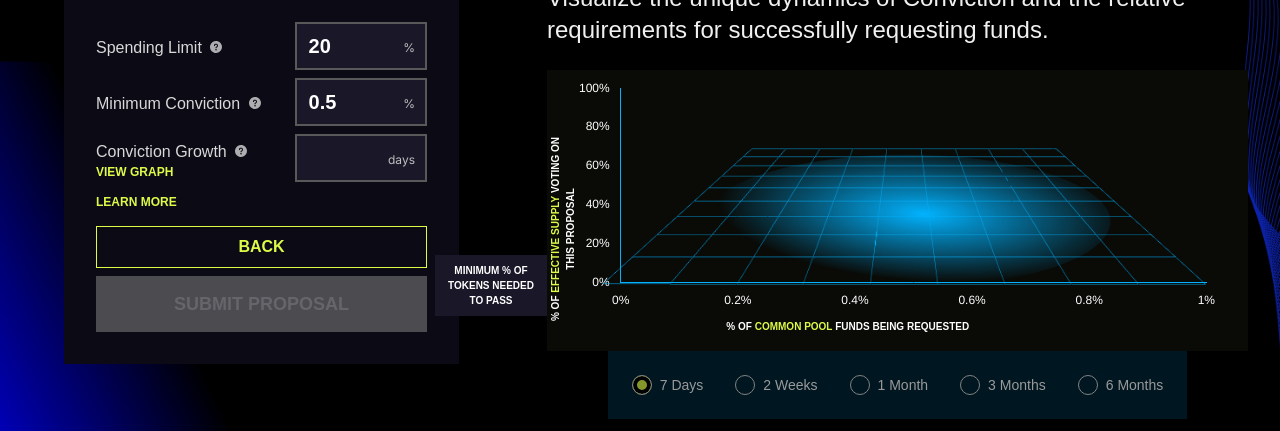
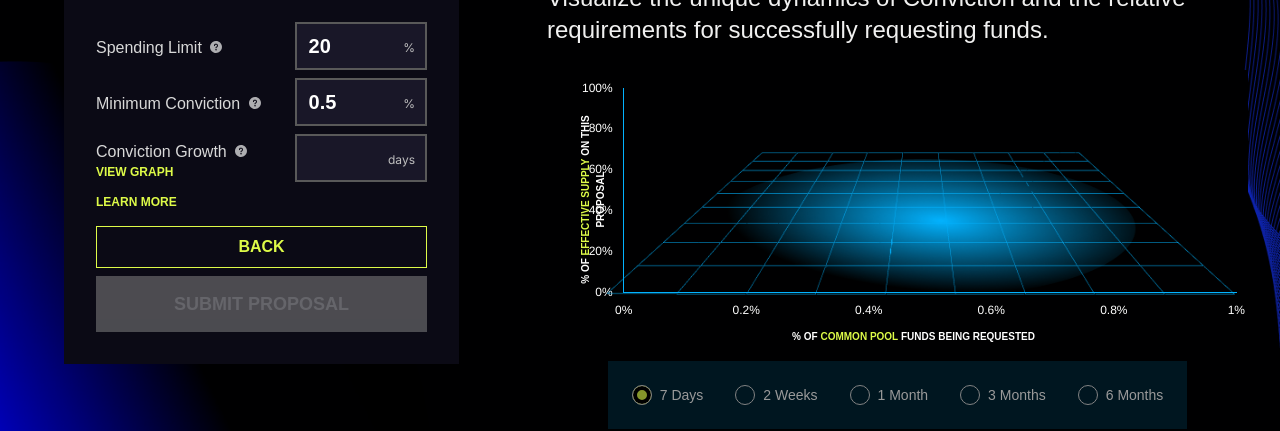
Before and after one commit to CommonsBuild/commons-config-frontend, a Next.js app: page /config/4 in a window 1280 px wide. Shown: the part 190-621 px from the top of the page. Built offline with nearby package versions, Linux system fonts and the light colour scheme; no server answers; a web font is replaced by a local one.

Commit message:
fix: axis and tooltip to distant from chart

```diff
--- /dev/null
+++ b/src/components/ChartGrid.tsx
@@ -0,0 +1,23 @@
+import Image from 'next/image';
+
+function ChartGrid({ chart, id, xAxisLabel, yAxisLabel }) {
+  return (
+    <div className="bg-black-300" id={id}>
+      <div className="grid chart-grid">
+        <div className="flex w-max">{yAxisLabel}</div>
+        <div className="flex justify-center py-2">
+          <div className="w-full">
+            {chart}
+            <div className="relative h-3/5 abc-chart">
+              <Image layout="fill" src="/chart_bg.png" />
+            </div>
+          </div>
+        </div>
+        <div />
+        <div className="justify-self-center">{xAxisLabel}</div>
+      </div>
+    </div>
+  );
+}
+
+export default ChartGrid;
--- a/src/components/charts/ABC.tsx
+++ b/src/components/charts/ABC.tsx
@@ -1,8 +1,7 @@
 import React from 'react';
-import Image from 'next/image';
 import { Line } from 'react-chartjs-2';
-
 import ChartAxisLabel from './ChartAxisLabel';
+import ChartGrid from '../ChartGrid';
 
 const handleData = (xAxesData, yAxesData) => {
   const data = [];
@@ -125,22 +124,12 @@ function ABCChart({
   };
 
   return (
-    <div className="bg-black" id="abc-chart">
-      <div className="w-32 h-0 text-center relative top-36 -left-12">
-        <ChartAxisLabel label="token price (wxdai)" rotate />
-      </div>
-      <div className="flex justify-center py-2 mb-8">
-        <div className="w-11/12">
-          <Line data={data} options={options} />
-          <div className="relative h-3/5 abc-chart">
-            <Image layout="fill" src="/chart_bg.png" />
-          </div>
-        </div>
-      </div>
-      <div className="w-72 h-0 ml-auto text-center relative bottom-8 right-1/3">
-        <ChartAxisLabel label="reserve balance (wxDAI)" />
-      </div>
-    </div>
+    <ChartGrid
+      id="abc-chart"
+      chart={<Line data={data} options={options} />}
+      xAxisLabel={<ChartAxisLabel label="reserve balance (wxDAI)" />}
+      yAxisLabel={<ChartAxisLabel label="token price (wxdai)" rotate />}
+    />
   );
 }
 
--- a/src/components/charts/ChartAxisLabel.tsx
+++ b/src/components/charts/ChartAxisLabel.tsx
@@ -28,7 +28,8 @@ function ChartAxisLabel({
         ref={hoverRef}
         className={classnames(
           'font-bj font-bold text-xxs text-neon-light uppercase',
-          rotate && 'block transform -rotate-90'
+          rotate &&
+            'block transform -rotate-90 rotate-chart-axis w-56 text-center'
         )}
       >
         {label}
--- a/src/components/charts/ConvictionThreshold.tsx
+++ b/src/components/charts/ConvictionThreshold.tsx
@@ -1,7 +1,7 @@
 import React from 'react';
-import Image from 'next/image';
 import { Line } from 'react-chartjs-2';
 import ChartAxisLabel from './ChartAxisLabel';
+import ChartGrid from '@/components/ChartGrid';
 
 interface ConvictionThresholdProps {
   requestedPercentage: number[];
@@ -77,30 +77,10 @@ function ConvictionThresholdChart({
     ],
   };
   return (
-    <div className="bg-black" id="conviction-chart">
-      <div className="w-48 h-0 text-center relative top-36 -left-20">
-        <ChartAxisLabel
-          label={
-            <span>
-              % of <b className="text-neon">effective supply</b> voting on this
-              proposal
-            </span>
-          }
-          // label="aaaaaaaaaaaaaaaaaaaaaa"
-          rotate
-          tooltipPosition="left"
-          tooltipText="Effective Supply is the amount of tokens currently voting on all proposals in Conviction Voting. This percentage is the relative amount of TEC tokens staked on this proposal."
-        />
-      </div>
-      <div className="flex justify-center py-2 mb-8">
-        <div className="w-11/12">
-          <Line data={data} options={options} />
-          <div className="relative h-3/5 abc-chart">
-            <Image layout="fill" src="/chart_bg.png" />
-          </div>
-        </div>
-      </div>
-      <div className="w-72 h-0 ml-auto text-center relative bottom-8 right-1/3 z-10">
+    <ChartGrid
+      id="conviction-chart"
+      chart={<Line data={data} options={options} />}
+      xAxisLabel={
         <ChartAxisLabel
           label={
             <span>
@@ -110,17 +90,21 @@ function ConvictionThresholdChart({
           }
           tooltipText="The Common Pool holds funds that will be used for realizing the initiatives of the TEC."
         />
-      </div>
-      <div className="w-28 h-0 text-center relative bottom-24 -left-28">
+      }
+      yAxisLabel={
         <ChartAxisLabel
           label={
-            <span className="inline-block font-bj font-bold text-xxs text-neon-light uppercase p-2 bg-black-200">
-              minimum % of tokens needed to pass
+            <span>
+              % of <b className="text-neon">effective supply</b> on this
+              proposal
             </span>
           }
+          rotate
+          tooltipPosition="left"
+          tooltipText="Effective Supply is the amount of tokens currently voting on all proposals in Conviction Voting. This percentage is the relative amount of TEC tokens staked on this proposal."
         />
-      </div>
-    </div>
+      }
+    />
   );
 }
 
--- a/src/components/charts/TaoVotingBar.tsx
+++ b/src/components/charts/TaoVotingBar.tsx
@@ -132,7 +132,7 @@ function TaoVotingBar({
   };
 
   return (
-    <div className="bg-black" id="tao-chart">
+    <div className="bg-black-300" id="tao-chart">
       <div className="px-9 pb-6 flex">
         <div className="flex flex-col justify-between text-center pt-14 pb-24 w-20">
           <ChartAxisLabel label="Voting Process" />
--- a/src/components/charts/TokenFreezeThaw.tsx
+++ b/src/components/charts/TokenFreezeThaw.tsx
@@ -1,7 +1,7 @@
 import React from 'react';
-import Image from 'next/image';
 import { Line } from 'react-chartjs-2';
 import ChartAxisLabel from './ChartAxisLabel';
+import ChartGrid from '@/components/ChartGrid';
 
 const options = {
   responsive: true,
@@ -66,27 +66,19 @@ const TokenFreezeThawChart = ({ price, week }: TokenFreezeThawProps) => {
     ],
   };
   return (
-    <div className="bg-black" id="freeze-thaw-chart">
-      <div className="w-48 h-0 text-center relative top-36 -left-8">
+    <ChartGrid
+      id="freeze-thaw-chart"
+      chart={<Line data={data} options={options} />}
+      xAxisLabel={<ChartAxisLabel label="time (weeks)" />}
+      yAxisLabel={
         <ChartAxisLabel
-          label="price floor (wxdai)"
+          label={<span>price floor (wxdai)</span>}
           rotate
           tooltipPosition="left"
           tooltipText="The price floor is the minimum possible price of the token. This is a result of tokens being frozen and is affected by the paramaters Token Freeze & Token Thaw."
         />
-      </div>
-      <div className="flex justify-center py-2 mb-8">
-        <div className="w-11/12">
-          <Line data={data} options={options} />
-          <div className="relative h-3/5 abc-chart">
-            <Image layout="fill" src="/chart_bg.png" />
-          </div>
-        </div>
-      </div>
-      <div className="w-72 h-0 ml-auto text-center relative bottom-8 right-1/3">
-        <ChartAxisLabel label="time (weeks)" />
-      </div>
-    </div>
+      }
+    />
   );
 };
 
--- a/src/styles/global.css
+++ b/src/styles/global.css
@@ -83,6 +83,21 @@
   width: 96%;
   margin-left: 3%;
   top: calc(-40px + -50%);
+}
+
+.chart-grid {
+  grid-template-rows: 1fr 2rem;
+  grid-template-columns: 2rem 1fr;
+}
+
+.rotate-chart-axis {
+  padding-top: 47%;
+}
+
+@media only screen and (max-width: 1440px) {
+  .rotate-chart-axis {
+    padding-top: calc(50% - 64px);
+  }
 }
 
 .abc-chart {
@@ -215,6 +230,7 @@
 .tooltip-left {
   width: 270px;
   top: 50%;
+  left: -286px;
   transform: translateY(-50%);
 }
 
```
